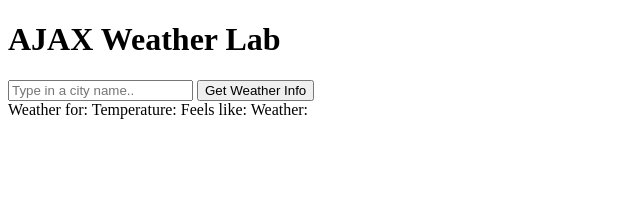
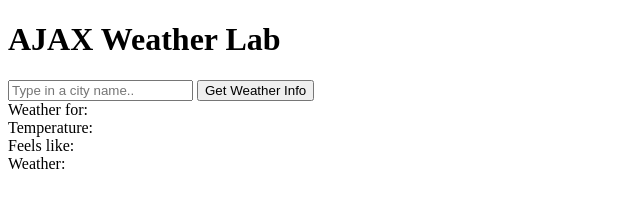
Before and after one commit to benburgos/ajax-weather-lab, a plain HTML site: page index.html in a window 1280 px wide. Shown: the whole page, without its empty margins (0-640 px from the left). Drawn offline with nearby package versions, Linux system fonts and the light colour scheme.

Commit message:
reverted back to previous styling

```diff
--- a/index.html
+++ b/index.html
@@ -16,10 +16,10 @@
         <button>Get Weather Info</button>
     </div>
     <div class="render-today">
-    Weather for: <span class="location"></span>
-    Temperature: <span class="temperature-actual"></span>
-    Feels like: <span class="temperature-feel"></span>
-    Weather: <span class="precipitation"></span>
+    Weather for: <span class="location"></span><br>
+    Temperature: <span class="temperature-actual"></span><br>
+    Feels like: <span class="temperature-feel"></span><br>
+    Weather: <span class="precipitation"></span><br>
     </div>
 </body>
 </html>
```
